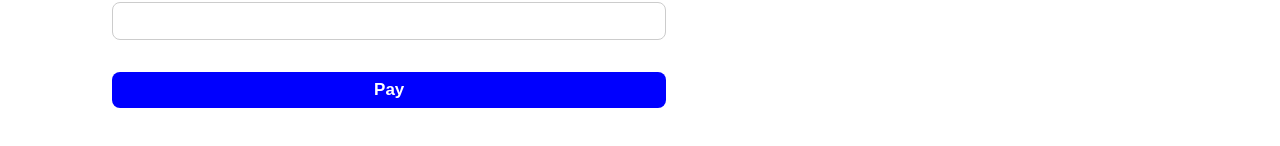
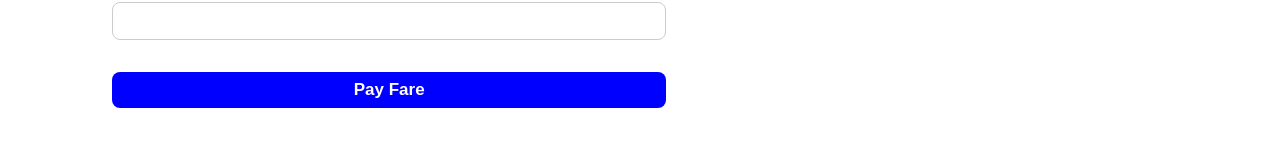
Before and after one commit to Manase44/EEL-COACH, a React (Vite) app in the folder Frontend/: page /payments in a window 1280 px wide. Shown: the part 372-518 px from the top of the page. Built offline with nearby package versions, Linux system fonts and the light colour scheme.

Commit message:
defined the download receipt route and installed the necessary packages

```diff
--- a/Frontend/package.json
+++ b/Frontend/package.json
@@ -11,6 +11,8 @@
   },
   "dependencies": {
     "formik": "^2.4.6",
+    "html2canvas": "^1.4.1",
+    "jspdf": "^2.5.1",
     "react": "^18.2.0",
     "react-dom": "^18.2.0",
     "react-icons": "^5.2.1",
--- a/Frontend/src/App.jsx
+++ b/Frontend/src/App.jsx
@@ -5,6 +5,7 @@ import Notfound from "./pages/notfound/Notfound";
 import Book from "./pages/passenger/book/Book";
 import ChooseSeat from "./pages/passenger/chooseSeat/ChooseSeat";
 import Pay from "./pages/passenger/payment/Pay";
+import DownloadReceipt from "./pages/passenger/downloadReceipt/DownloadReceipt";
 
 function App() {
   return (
@@ -15,6 +16,7 @@ function App() {
           <Route path="/book" element={<Book />} />
           <Route path="/chooseseat" element={<ChooseSeat />} />
           <Route path="/payments" element={<Pay />} />
+          <Route path="/done" element={<DownloadReceipt />} />
           <Route path="*" element={<Notfound />} />
         </Routes>
       </BrowserRouter>
--- a/Frontend/src/pages/passenger/downloadReceipt/DownloadReceipt.jsx
+++ b/Frontend/src/pages/passenger/downloadReceipt/DownloadReceipt.jsx
@@ -1,7 +1,7 @@
-import React from "react";
+import "./DownloadReceipt.css";
 
 const DownloadReceipt = () => {
-  return <div></div>;
+  return <section className="done-section">hello</section>;
 };
 
 export default DownloadReceipt;
--- a/Frontend/src/pages/passenger/payment/Pay.jsx
+++ b/Frontend/src/pages/passenger/payment/Pay.jsx
@@ -3,10 +3,12 @@ import mpesaLogo from "../../../assets/mpesa.png";
 import paypalLogo from "../../../assets/paypal.png";
 import mastercardLogo from "../../../assets/mastercard.png";
 import { FaRoute, FaRegCalendarAlt } from "react-icons/fa";
+import { useNavigate } from "react-router-dom";
 
 import { useFormik } from "formik";
 
 const Pay = () => {
+  const navigate = useNavigate();
   const handleForm = useFormik({
     initialValues: {
       name: "",
@@ -14,6 +16,10 @@ const Pay = () => {
       phoneNumber: "",
     },
   });
+
+  const handlePay = () => {
+    navigate("/done");
+  };
   return (
     <section className="payment-section">
       <h1 className="section-title">payment details</h1>
@@ -72,7 +78,9 @@ const Pay = () => {
               </div>
             </div>
 
-            <button>pay</button>
+            <button type="submit" onClick={handlePay}>
+              pay fare
+            </button>
           </form>
         </div>
 
```
Also changed, not shown: Frontend/src/pages/passenger/downloadReceipt/DownloadReceipt.css (added), 1 other file (tests, documents, lock files or other folders).
